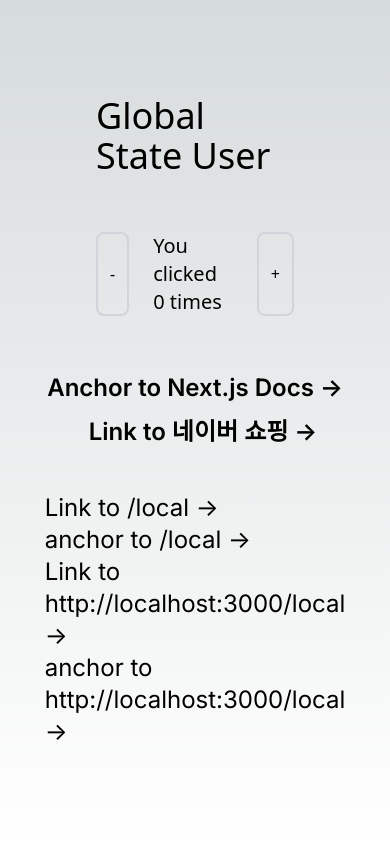
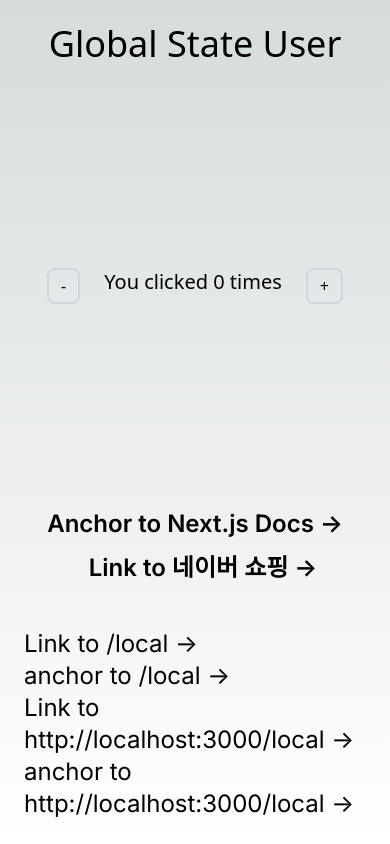
Before and after one commit to mogulist/experiment-nextjs-link-vs-anchor, a Next.js app: page /global in a window 390 px wide. Built offline with nearby package versions, Linux system fonts and the light colour scheme.

Commit message:
Widen content area

```diff
--- a/src/app/global/page.tsx
+++ b/src/app/global/page.tsx
@@ -5,7 +5,7 @@ import InsideLinks from "@/components/InsideLinks";
 
 const GlobalStateUser = () => {
   return (
-    <main className="flex min-h-screen flex-col items-center justify-between p-24">
+    <main className="flex min-h-screen flex-col items-center justify-between p-6">
       <h1 className="text-4xl">Global State User</h1>
       <GlobalCounter />
       <div>
--- a/src/app/local/page.tsx
+++ b/src/app/local/page.tsx
@@ -4,7 +4,7 @@ import InsideLinks from "@/components/InsideLinks";
 
 const LocalStateUser = () => {
   return (
-    <main className="flex min-h-screen flex-col items-center justify-between p-24">
+    <main className="flex min-w-full min-h-screen flex-col items-center justify-between p-6">
       <h1 className="text-4xl">Local State User</h1>
       <Counter />
       <OutSideLinks />
--- a/src/app/page.tsx
+++ b/src/app/page.tsx
@@ -6,7 +6,7 @@ const inter = Inter({ subsets: ["latin"] });
 
 export default function Home() {
   return (
-    <main className="flex min-h-screen flex-col items-center justify-between p-24">
+    <main className="flex min-h-screen flex-col items-center justify-between p-6">
       <div className="z-10 w-full max-w-5xl items-center justify-between font-mono text-sm lg:flex">
         <p className="fixed left-0 top-0 flex w-full justify-center border-b border-gray-300 bg-gradient-to-b from-zinc-200 pb-6 pt-8 backdrop-blur-2xl dark:border-neutral-800 dark:bg-zinc-800/30 dark:from-inherit lg:static lg:w-auto  lg:rounded-xl lg:border lg:bg-gray-200 lg:p-4 lg:dark:bg-zinc-800/30">
           Get started by editing&nbsp;
@@ -43,7 +43,7 @@ export default function Home() {
         />
       </div>
 
-      <div className="mb-32 grid text-center lg:mb-0 lg:grid-cols-2 lg:text-left">
+      <div className="mb-32 grid text-center lg:mb-0 lg:grid-cols-2 lg:text-left space-y-6 lg:space-y-0">
         <Link href="/global">
           <h2 className={`${inter.className} mb-3 text-2xl font-semibold`}>
             Recoil을 사용하는 페이지{" "}
@@ -52,7 +52,7 @@ export default function Home() {
             </span>
           </h2>
           <p
-            className={`${inter.className} m-0 max-w-[30ch] text-sm opacity-50`}
+            className={`${inter.className} m-0 text-sm text-center opacity-50`}
           >
             상태를 recoil 에 저장하고 외부 사이트로 이동합니다.
           </p>
@@ -65,9 +65,7 @@ export default function Home() {
               -&gt;
             </span>
           </h2>
-          <p
-            className={`${inter.className} m-0 max-w-[30ch] text-sm opacity-50`}
-          >
+          <p className={`${inter.className} m-0 text-sm opacity-50`}>
             상태를 page의 local state 에 저장하고 외부 사이트로 이동합니다.
           </p>
         </Link>
--- a/src/components/OutSideLinks.tsx
+++ b/src/components/OutSideLinks.tsx
@@ -6,7 +6,7 @@ const inter = Inter({ subsets: ["latin"] });
 
 const OutSideLinks = () => {
   return (
-    <div className="mb-8 grid text-center space-x-4">
+    <div className="min-w-fit mb-8 grid text-center space-x-4">
       <a href="https://beta.nextjs.org/docs?utm_source=create-next-app&utm_medium=appdir-template&utm_campaign=create-next-app">
         <h2 className={`${inter.className} mb-3 text-2xl font-semibold`}>
           Anchor to Next.js Docs <Arrow />
```
